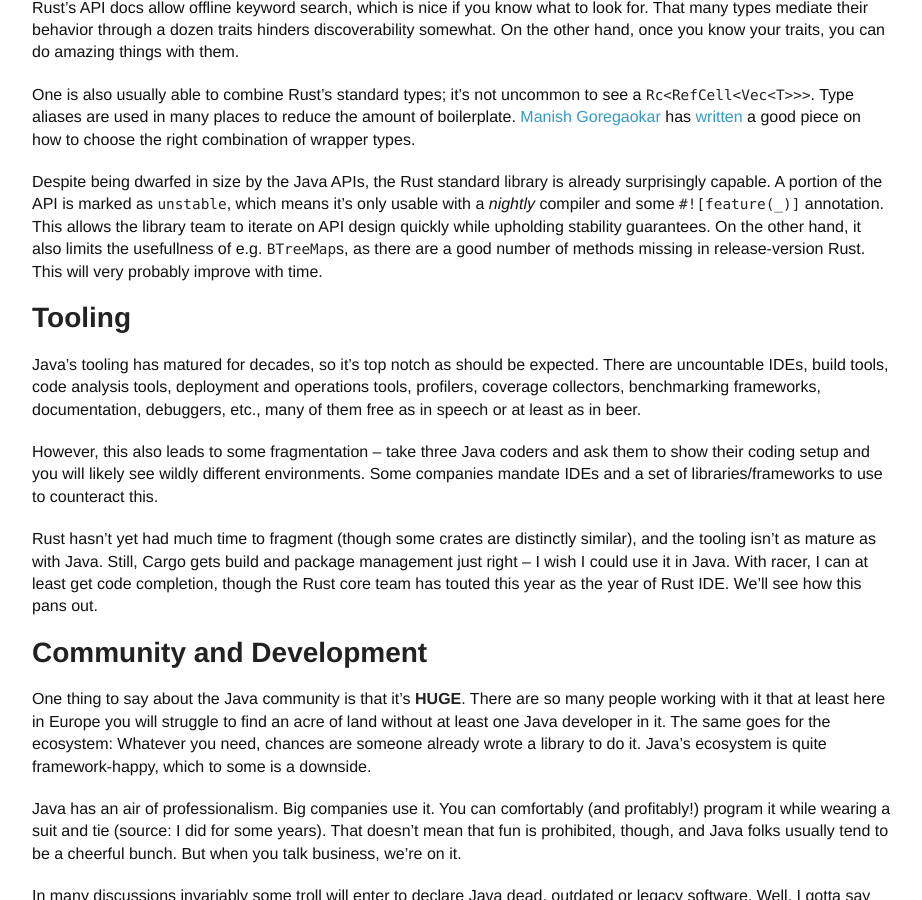
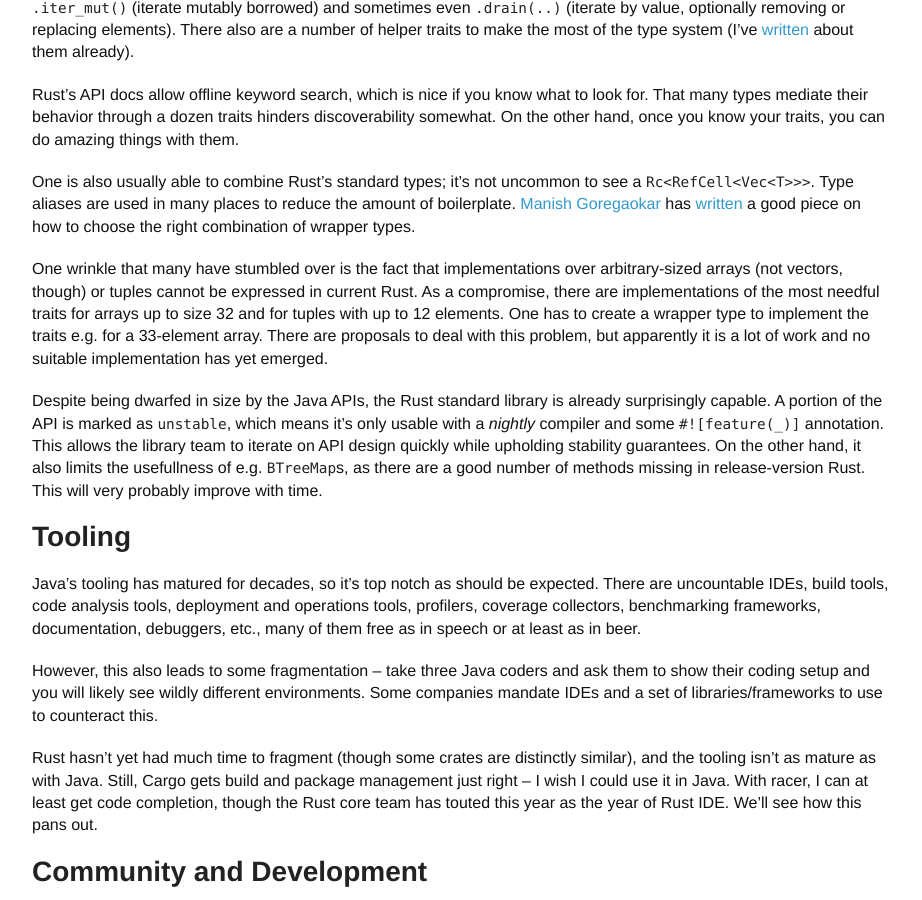
Before and after one commit to llogiq/llogiq.github.io, a Jekyll site: the page built from _posts/2016-02-28-java-rust.md, in a window 1280 px wide and 900 px high, scrolled down 8567 px. Shown: the whole window, without its empty margins (178-1100 px from the left). Built offline with Jekyll 4.4.1, drawn with Linux system fonts in a browser that asks for light colours; some of the changed text lies outside the part shown.

Commit message:
Added reflection and array/tuple impls

```diff
--- a/_posts/2016-02-28-java-rust.md
+++ b/_posts/2016-02-28-java-rust.md
@@ -423,6 +423,11 @@
 now. This ties into the tooling, which we will come to later. Time will tell if
 Rust catches up.
 
+Java also has runtime reflection, which is clunky and slow; bytecode wrangling
+is almost always faster. Rust only makes you pay for what you need, so you can
+implement whatever reflective capabilities you need using macros. It's more
+work, but you have full control over everything.
+
 # Interfacing with other languages
 
 In a perfect world, every language could simply call every other. This is
@@ -500,6 +505,14 @@
 amount of boilerplate. [Manish Goregaokar](https://manishearth.github.io) has
 [written](http://manishearth.github.io/blog/2015/05/27/wrapper-types-in-rust-choosing-your-guarantees/)
 a good piece on how to choose the right combination of wrapper types.
+
+One wrinkle that many have stumbled over is the fact that implementations over
+arbitrary-sized arrays (not vectors, though) or tuples cannot be expressed in
+current Rust. As a compromise, there are implementations of the most needful
+traits for arrays up to size 32 and for tuples with up to 12 elements. One has
+to create a wrapper type to implement the traits e.g. for a 33-element array.
+There are proposals to deal with this problem, but apparently it is a lot of
+work and no suitable implementation has yet emerged.
 
 Despite being dwarfed in size by the Java APIs, the Rust standard library is
 already surprisingly capable. A portion of the API is marked as `unstable`,
```
